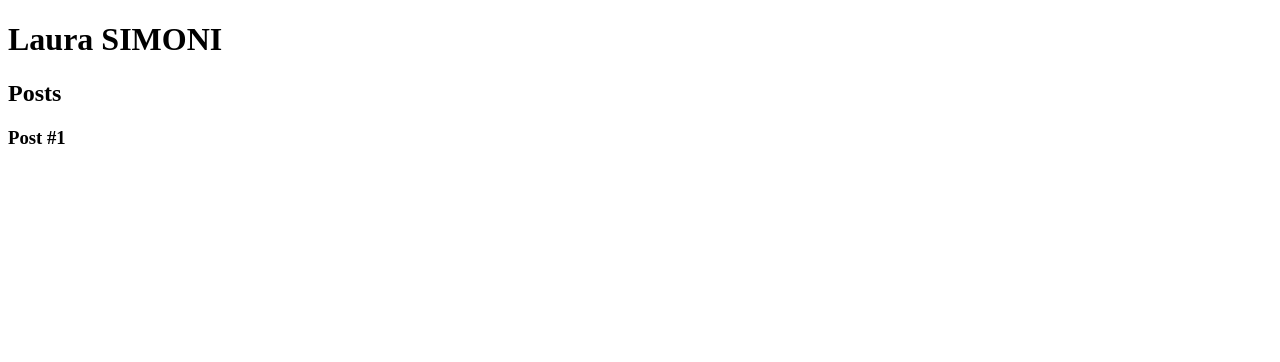
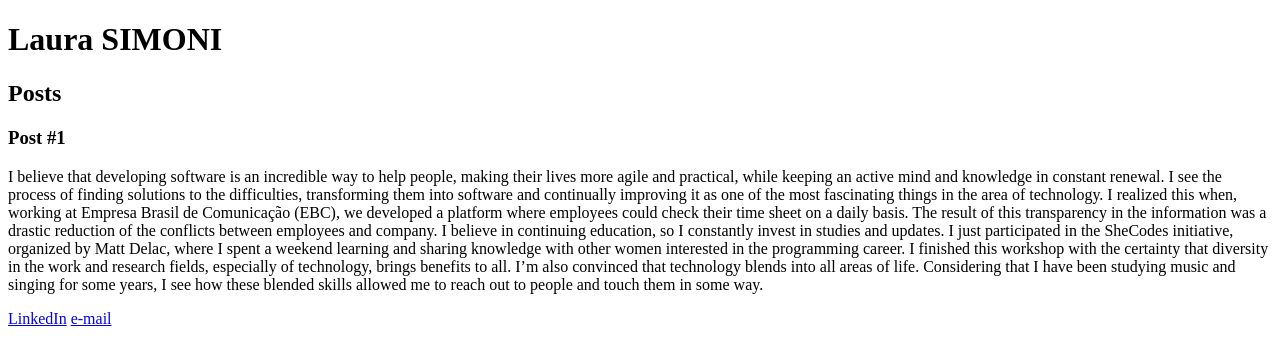
Before and after one commit to lswomyn/dio-web-devel, a plain HTML site: page index.html in a window 1280 px wide. Drawn offline with Linux system fonts and the light colour scheme.

Commit message:
How to use texts and links in HTML

```diff
--- a/index.html
+++ b/index.html
@@ -11,9 +11,19 @@
         <section>
           <h2>Posts</h2>
         <article>
+          <header>
           <h3>Post #1</h3>
+        </header>
+        <p>
+          I believe that developing software is an incredible way to help people, making their lives more agile and practical, while keeping an active mind and knowledge in constant renewal. I see the process of finding solutions to the difficulties, transforming them into software and continually improving it as one of the most fascinating things in the area of technology. I realized this when, working at Empresa Brasil de Comunicação (EBC), we developed a platform where employees could check their time sheet on a daily basis. The result of this transparency in the information was a drastic reduction of the conflicts between employees and company.
+          I believe in continuing education, so I constantly invest in studies and updates. I just participated in the SheCodes initiative, organized by Matt Delac, where I spent a weekend learning and sharing knowledge with other women interested in the programming career. I finished this workshop with the certainty that diversity in the work and research fields, especially of technology, brings benefits to all. I’m also convinced that technology blends into all areas of life. Considering that I have been studying music and singing for some years, I see how these blended skills allowed me to reach out to people and touch them in some way.
+
+        </p>
         </article>
       </section>
-    <footer></footer>
+      <footer>
+        <a href="https://www.linkedin.com/in/laura-simoni-602011132/" target="_blank">LinkedIn<a>
+        <a href="mailto:laura.simoni@gmail.com"> e-mail </a>
+      </footer>
       </body>
     </html>
```
Also changed, not shown: img/in-logo.png (added). Lines whose indentation alone changed are shown as unchanged.
